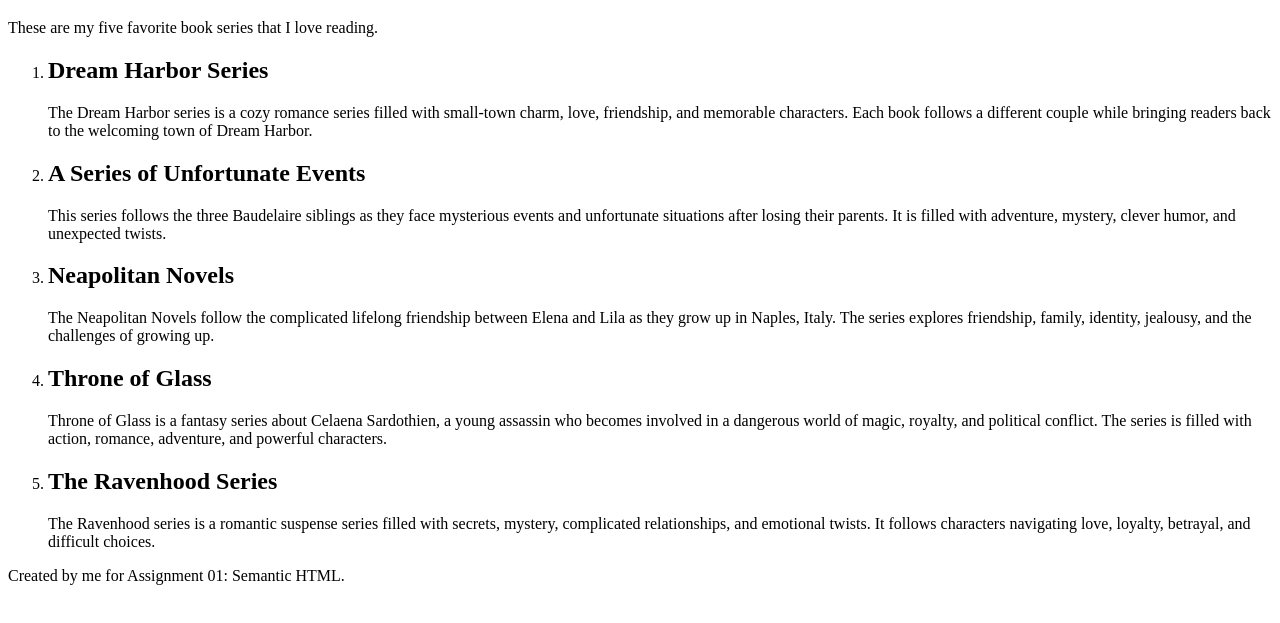
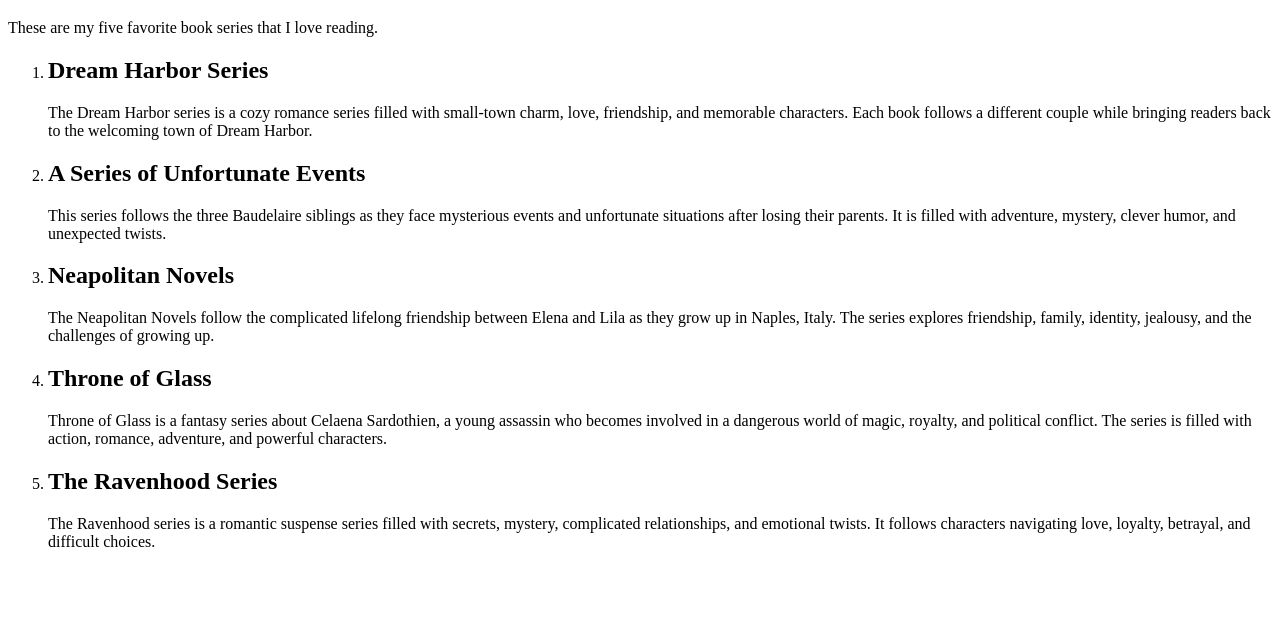
Before and after one commit to aitanaflores/alfie.project, a plain HTML site: page assignment-01/index.html in a window 1280 px wide. Shown: the part 61-684 px from the top of the page. Drawn offline with Linux system fonts and the light colour scheme.

Commit message:
Update index.html

```diff
--- a/assignment-01/index.html
+++ b/assignment-01/index.html
@@ -67,9 +67,5 @@
         </ol>
     </main>
 
-    <footer>
-        <p>Created by me for Assignment 01: Semantic HTML.</p>
-    </footer>
-
 </body>
 </html>
```
